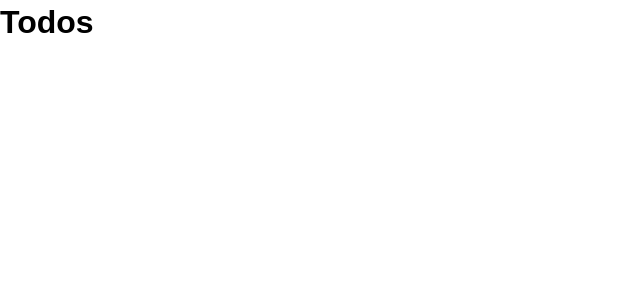
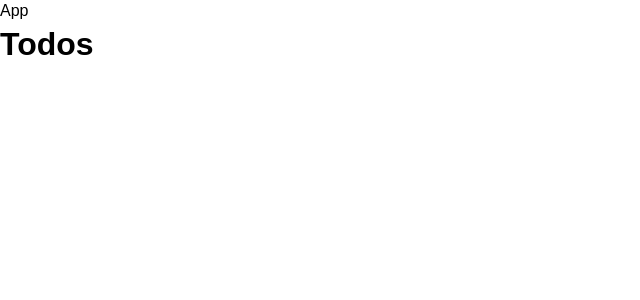
Before and after one commit to kenzosion/todo_app, a React (Create React App) app: page / in a window 1280 px wide. Shown: the top 300 px of the page, without its empty margins (0-640 px from the left). Built offline with nearby package versions, Linux system fonts and the light colour scheme.

Commit message:
creates new component, todoitem

```diff
--- a/src/App.js
+++ b/src/App.js
@@ -6,6 +6,7 @@ class App extends Component {
   render() {
     return (
       <div className="App">
+          App
         <Todos />
       </div>
     );
```
Also changed, not shown: src/components/Todoitem.js (added, +13 -0 lines).
